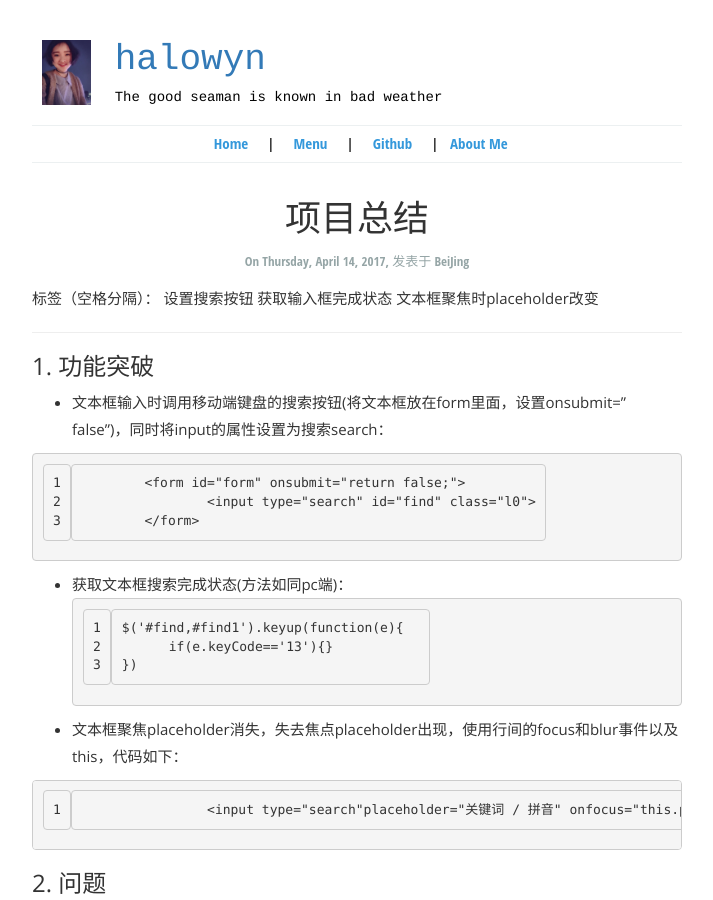
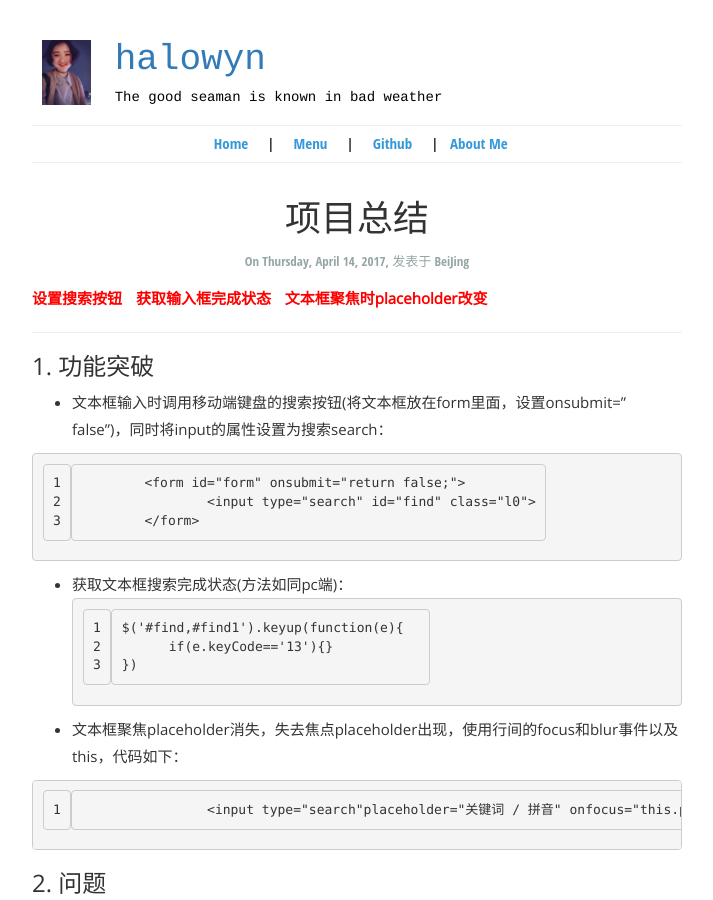
Before and after one commit to halowyn/halowyn.github.io, a Jekyll site: the page built from _posts/2017-04-14-Getting-Started.md, in a window 1280 px wide and 900 px high. Shown: the whole window, without its empty margins (283-996 px from the left). Built offline with Jekyll 4.4.1, drawn with Linux system fonts in a browser that asks for light colours.

Commit message:
加标签

````diff
--- a/_posts/2017-04-14-Getting-Started.md
+++ b/_posts/2017-04-14-Getting-Started.md
@@ -6,7 +6,7 @@ location: BeiJing
 pulished: true
 excerpt_separator: "```"
 ---
-标签（空格分隔）： 设置搜索按钮 获取输入框完成状态 文本框聚焦时placeholder改变
+<div style="word-spacing: 10px;color: red;font-weight: bold">设置搜索按钮 获取输入框完成状态 文本框聚焦时placeholder改变</div>
 
 ---
 
````
Also changed, not shown: _posts/2017-04-19-Getting-Started.md (+1 -1 lines), _posts/2017-05-03-Getting-Started.md (+1 -1 lines).
